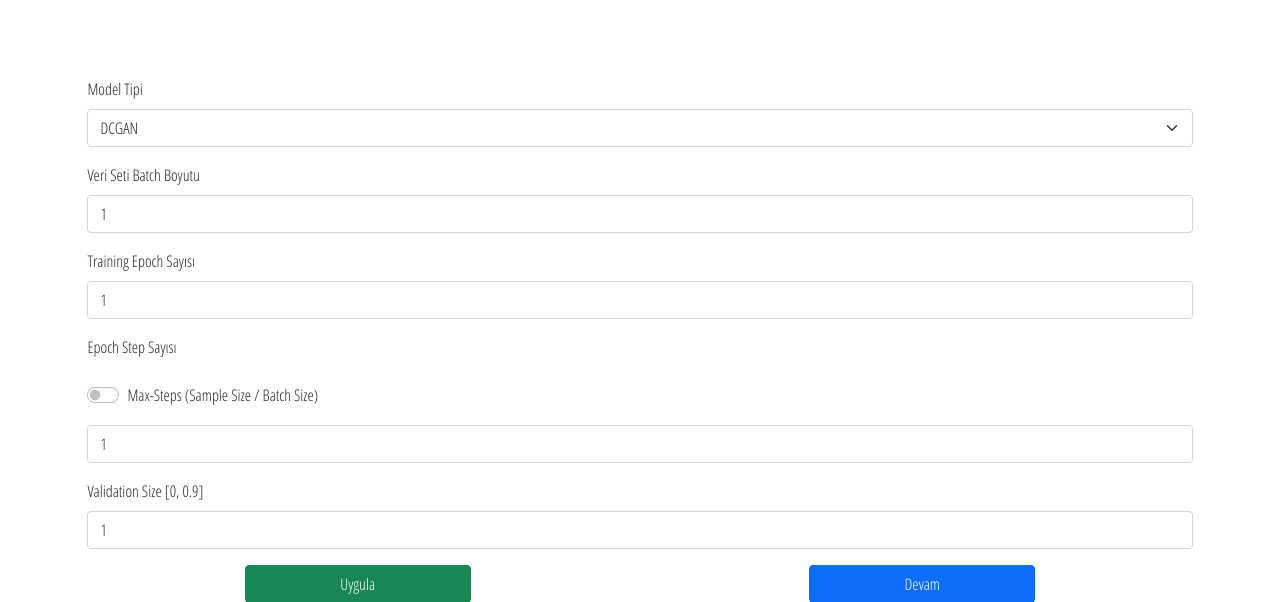
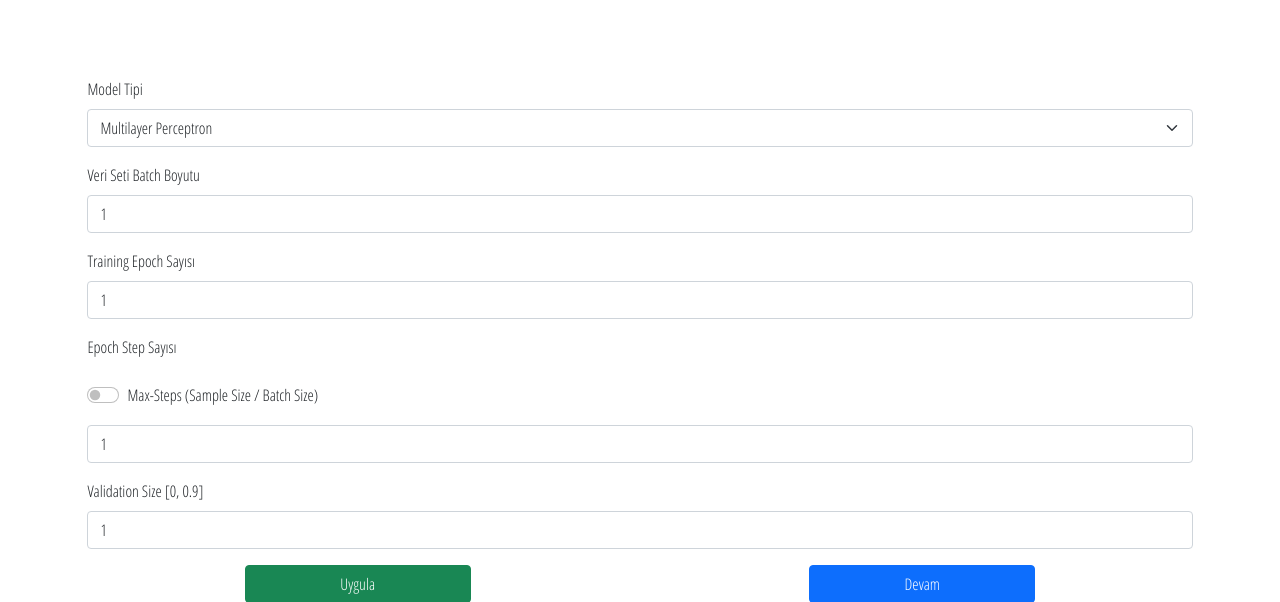
Before and after one commit to cukurova-ind/ai-effort-industrial, a Django app: template modeling/templates/modeling_configuration.html in a window 1280 px wide. Shown: the part 100-702 px from the top of the page. Run offline with Django 5.2, Linux system fonts and the light colour scheme; the template is opened without the code that fills it: most values are stand-ins (such as "Sample title", 1, 10 or a date in 2020); some libraries are stand-ins or nearby versions.

Commit message:
prediction op

```diff
--- a/modeling/templates/modeling_configuration.html
+++ b/modeling/templates/modeling_configuration.html
@@ -19,6 +19,12 @@
             <div class="mb-3">
                 <label for="model" class="form-label">Model Tipi</label>
                 <select name="model" class="form-select">
+
+                    {% if model == "mlp" %}
+                    <option value="mlp" selected>Multilayer Perceptron</option>
+                    {% else %}
+                    <option value="mlp">Multilayer Perceptron</option>
+                    {% endif %}
 
                     {% if model == "dcgan" %}
                     <option value="dcgan" selected>DCGAN</option>
--- a/modeling/views.py
+++ b/modeling/views.py
@@ -117,7 +117,7 @@
 
                     qs = pd.DataFrame.from_records(qi)
                     df_input = df_input.join(qs)
-                    input_list.append(util.get(p))
+                    input_list.append(field)
 
         df_input["type"] = df_input["id"].apply(lambda x: int(x.split("-")[0]))
         df_input["recipe"] = df_input["id"].apply(lambda x: int(x.split("-")[1]))
```
Also changed, not shown: 1 other file.
